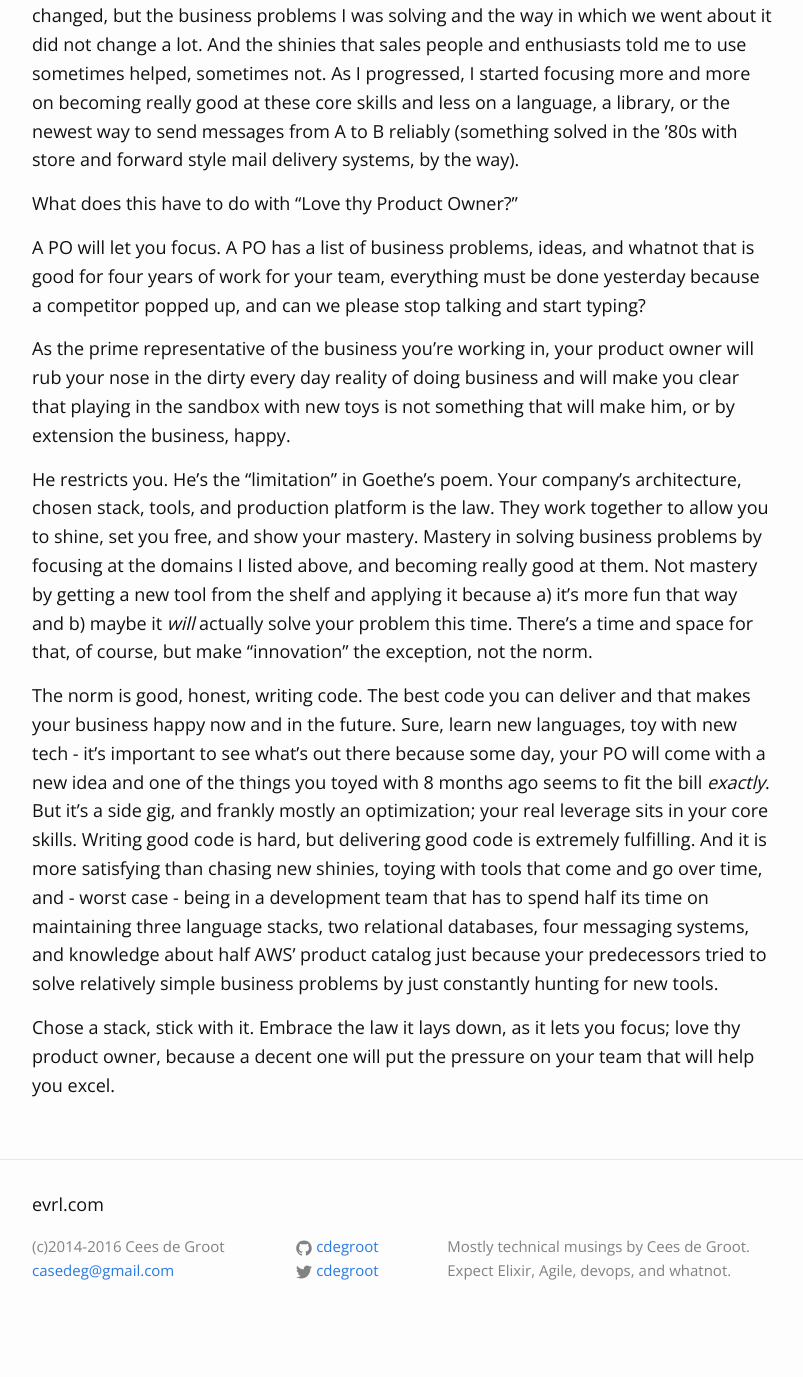
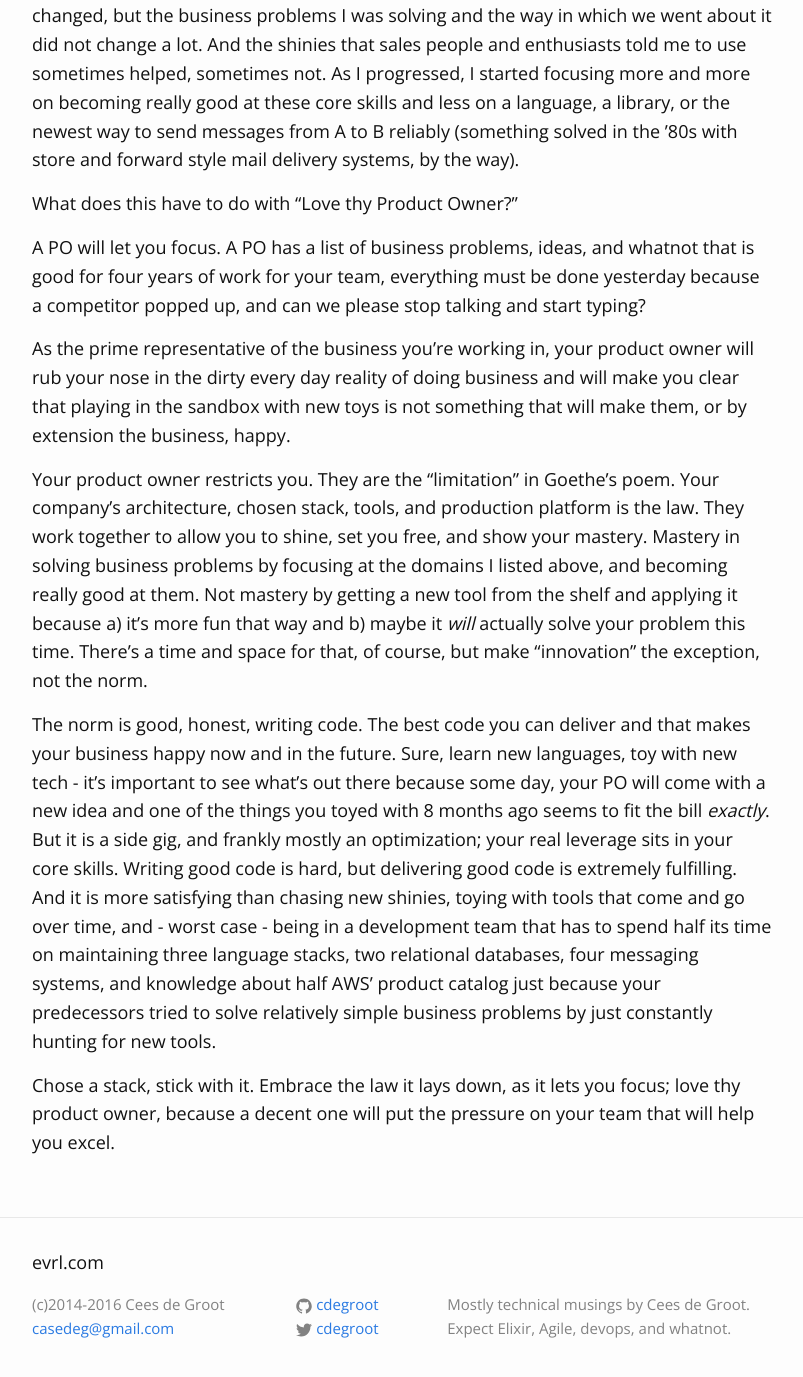
Before and after one commit to cdegroot/evrl, a Jekyll site: the page built from _posts/2018-12-14-love-thy-product-owner.markdown, in a window 1280 px wide and 1400 px high, scrolled down 1741 px. Shown: the top 1377 px of the window, without its empty margins (238-1041 px from the left). Built offline with Jekyll 4.4.1, drawn with Linux system fonts in a browser that asks for light colours; comment, search, counter and statistics services are not loaded; before the commit the page ends 3083 px from its top, so only the background shows below that.

Commit message:
Fix PO references

```diff
--- a/_posts/2018-12-14-love-thy-product-owner.markdown
+++ b/_posts/2018-12-14-love-thy-product-owner.markdown
@@ -90,22 +90,23 @@ talking and start typing?
 As the prime representative of the business you're working in, your product
 owner will rub your nose in the dirty every day reality of doing business
 and will make you clear that playing in the sandbox with new toys is not
-something that will make him, or by extension the business, happy.
+something that will make them, or by extension the business, happy.
 
-He restricts you. He's the "limitation" in Goethe's poem. Your company's
-architecture, chosen stack, tools, and production platform is the law. They
-work together to allow you to shine, set you free, and show your mastery. Mastery
-in solving business problems by focusing at the domains I listed above, and
-becoming really good at them. Not mastery by getting a new tool from the shelf
-and applying it because a) it's more fun that way and b) maybe it _will_ actually
-solve your problem this time. There's a time and space for that, of course,
+Your product owner restricts you. They are the "limitation" in Goethe's
+poem. Your company's architecture, chosen stack, tools, and production
+platform is the law. They work together to allow you to shine, set you
+free, and show your mastery. Mastery in solving business problems by
+focusing at the domains I listed above, and becoming really good at
+them. Not mastery by getting a new tool from the shelf and applying it
+because a) it's more fun that way and b) maybe it _will_ actually solve
+your problem this time. There's a time and space for that, of course,
 but make "innovation" the exception, not the norm.
 
 The norm is good, honest, writing code. The best code you can deliver
 and that makes your business happy now and in the future. Sure, learn new
 languages, toy with new tech - it's important to see what's out there because
 some day, your PO will come with a new idea and one of the things you toyed with
-8 months ago seems to fit the bill _exactly_. But it's a side gig, and frankly
+8 months ago seems to fit the bill _exactly_. But it is a side gig, and frankly
 mostly an optimization; your real leverage sits in your core skills. Writing
 good code is hard, but delivering good code is extremely fulfilling. And it
 is more satisfying than chasing new shinies, toying with tools that come and
```
